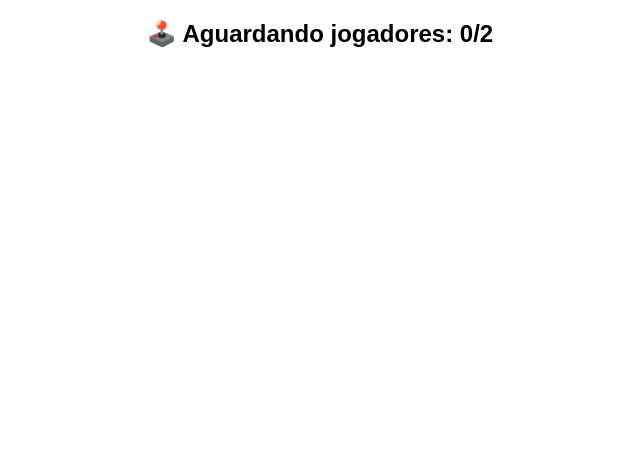
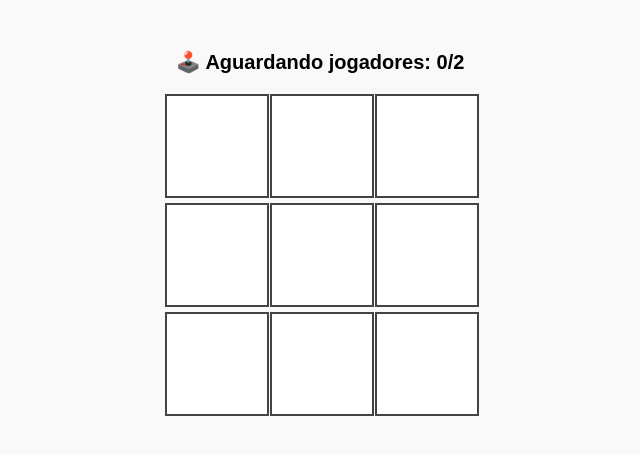
Before and after one commit to Fors1324/game, a website: page public/index.html in a window 1280 px wide. Shown: the whole page, without its empty margins (320-960 px from the left). Drawn offline with nearby package versions, Linux system fonts and the light colour scheme; no server answers.

Commit message:
Update style.css

```diff
--- a/public/style.css
+++ b/public/style.css
@@ -1,21 +1,30 @@
 body {
   font-family: sans-serif;
   text-align: center;
+  margin-top: 50px;
+  background: #f9f9f9;
 }
-#board {
+
+#status {
+  font-size: 20px;
+  margin-bottom: 20px;
+}
+
+#tabuleiro {
   display: grid;
   grid-template-columns: repeat(3, 100px);
-  gap: 5px;
+  grid-gap: 5px;
   justify-content: center;
-  margin-top: 20px;
 }
-.cell {
+
+.celula {
   width: 100px;
   height: 100px;
-  background: #eee;
-  font-size: 2em;
+  background-color: #fff;
+  border: 2px solid #444;
+  font-size: 40px;
   display: flex;
+  align-items: center;
   justify-content: center;
-  align-items: center;
   cursor: pointer;
 }
```
